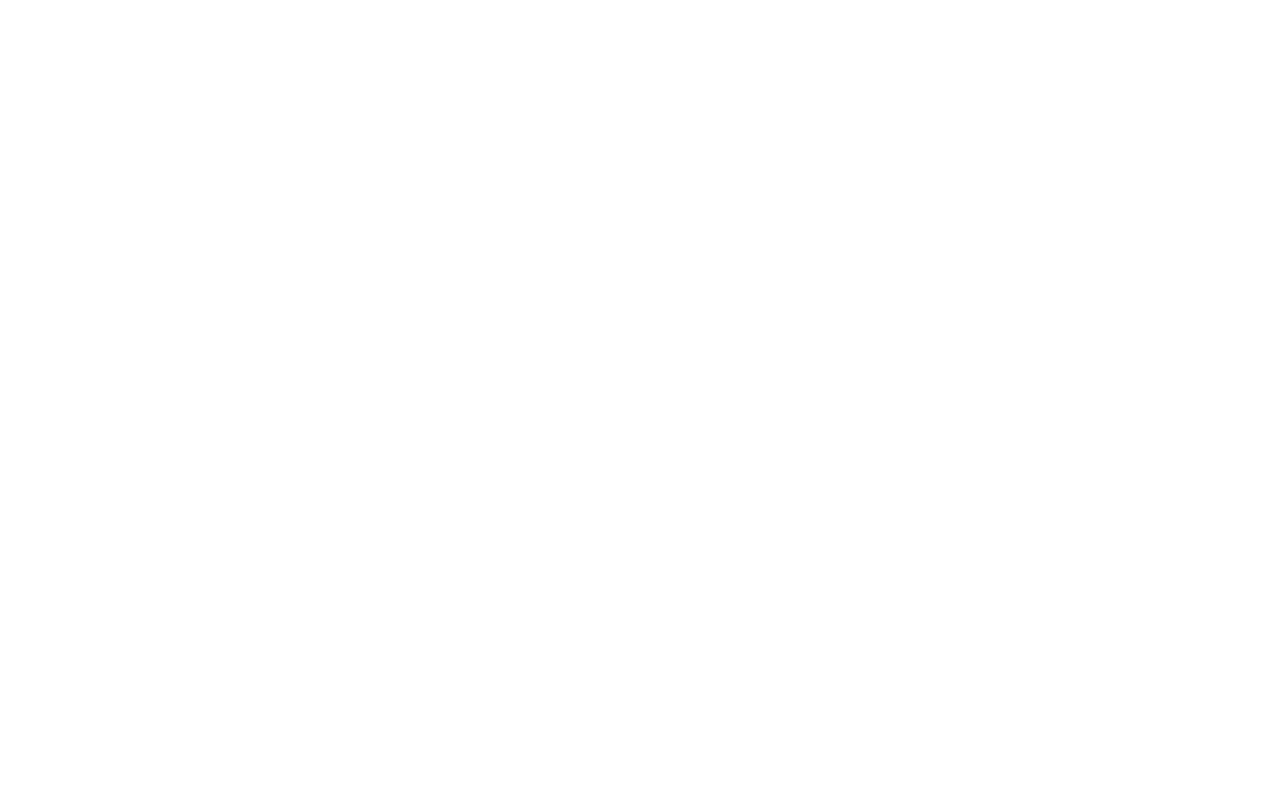
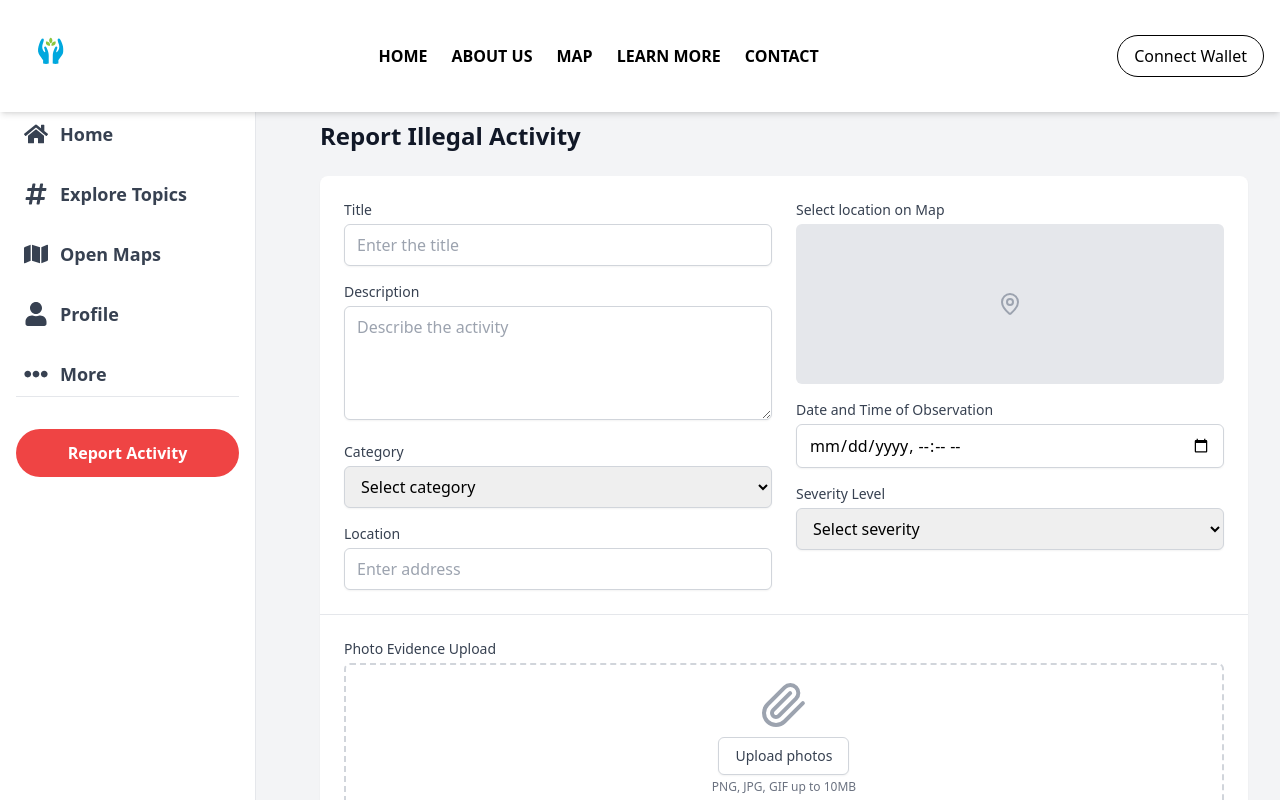
Before and after one commit to AWESOME04/basewatch, a React (Vite) app in the folder frontend/: page /report in a window 1280 px wide. Before the commit this address had no page. Shown: the top 800 px of the page. Built offline with nearby package versions, Linux system fonts and the light colour scheme.

Commit message:
feat: add Report Activity page with changes to form, sidebar and added routes

```diff
--- a/frontend/src/App.tsx
+++ b/frontend/src/App.tsx
@@ -2,6 +2,8 @@
 import HomePage from './pages/HomePage';
 import Feed from './pages/Feed';
 import Explore from './pages/Explore';
+import ViewMap from './pages/ViewMap';
+import ReportActivity from './pages/ReportActivity';
 
 function App() {
   return (
@@ -10,6 +12,8 @@
         <Route path="/" element={<HomePage />} />
         <Route path="/feed" element={<Feed />} />
         <Route path="/explore" element={<Explore />} />
+        <Route path="/maps" element={<ViewMap />} />
+        <Route path="/report" element={<ReportActivity />} />
       </Routes>
     </Router>
   );
--- a/frontend/src/components/report/ReportForm.tsx
+++ b/frontend/src/components/report/ReportForm.tsx
@@ -56,7 +56,7 @@
     e.preventDefault();
     console.log(formData);
     console.log(attachments);
-    // Here you would typically send the form data and attachments to your backend
+    // send data to backend
   };
 
   return (
--- a/frontend/src/components/shared/Sidebar.tsx
+++ b/frontend/src/components/shared/Sidebar.tsx
@@ -45,9 +45,11 @@
           ))}
         </ul>
         <div className="py-8 border-t border-gray-200">
-        <button className="w-full bg-red-500 text-white py-3 rounded-full font-semibold hover:bg-red-600 transition-colors">
-          Report Activity
-        </button>
+          <Link to='/report'>
+            <button className="w-full bg-red-500 text-white py-3 rounded-full font-semibold hover:bg-red-600 transition-colors">
+              Report Activity
+            </button>
+          </Link>
       </div>
       </nav>
     </aside>
--- /dev/null
+++ b/frontend/src/pages/ReportActivity.tsx
@@ -0,0 +1,28 @@
+import React from 'react';
+import { useLocation } from 'react-router-dom';
+import Header from '../components/shared/Header';
+import Sidebar from '../components/shared/Sidebar';
+import ReportForm from '../components/report/ReportForm';
+
+const ReportActivity: React.FC = () => {
+  const location = useLocation();
+
+  return (
+    <div className="pt-24 min-h-screen bg-gray-100">
+      <Header mode="dashboard" />
+      <div className="max-w-7xl mx-auto px-4 py-6 sm:px-6 lg:px-8">
+        <div className="flex flex-col lg:flex-row lg:space-x-8">
+          <div className="hidden lg:block lg:w-64 flex-shrink-0">
+            <Sidebar activePage={location.pathname} />
+          </div>
+          <main className="flex-1">
+            <h1 className="text-2xl font-semibold text-gray-900 mb-6">Report Illegal Activity</h1>
+            <ReportForm />
+          </main>
+        </div>
+      </div>
+    </div>
+  );
+};
+
+export default ReportActivity;
```
